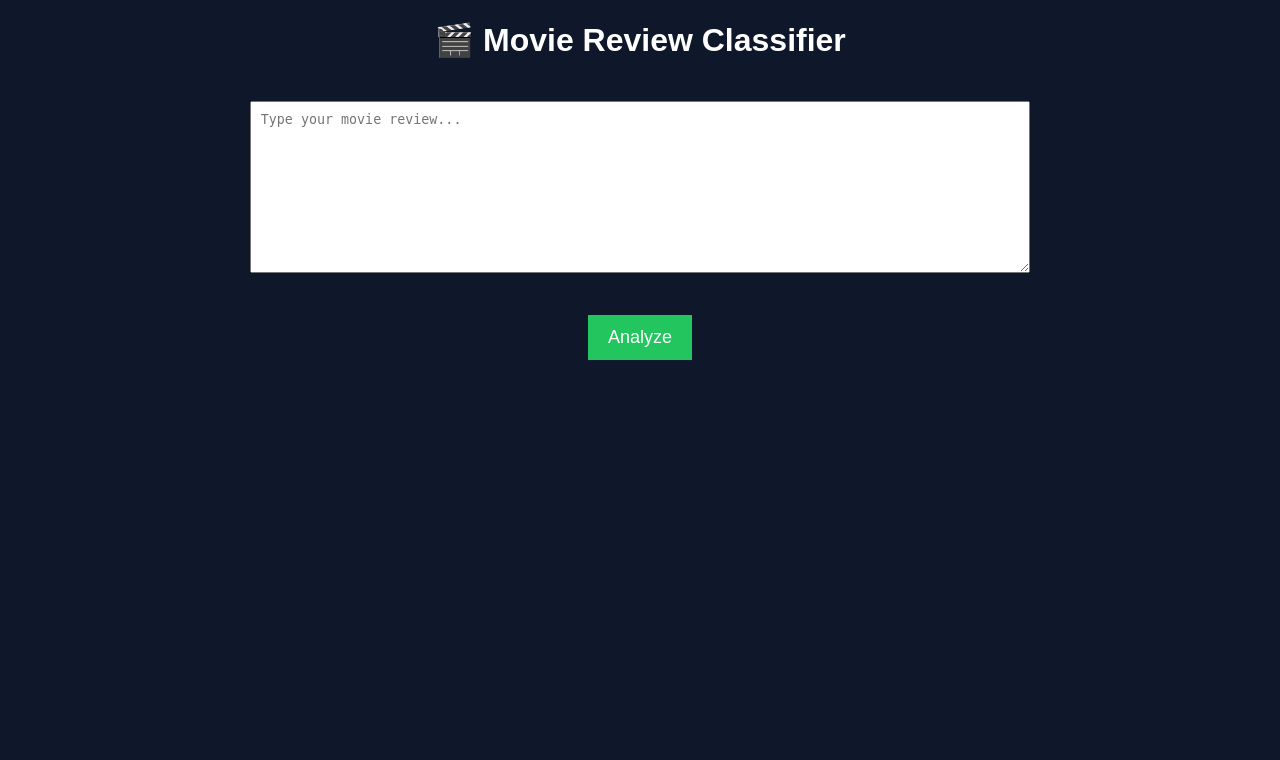
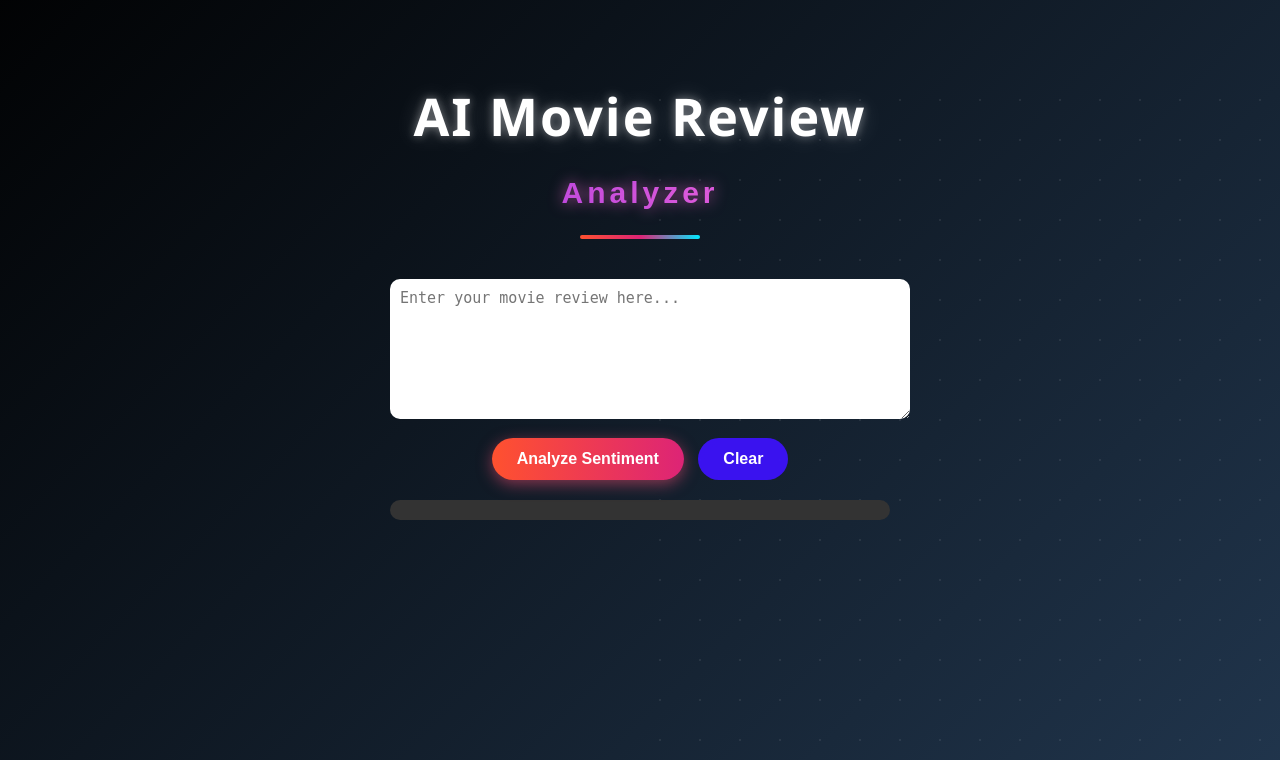
Before and after one commit to AjayKumar91088/movie-review-classifier, a Flask app: page / in a window 1280 px wide. Shown: the top 760 px of the page. Run offline with Flask 3, Linux system fonts and the light colour scheme; parts of the project's set-up code (start-up, migrations or seed data) failed here and were passed over.

Commit message:
Updated UI and fixed prediction logic

```diff
--- a/app.py
+++ b/app.py
@@ -5,13 +5,14 @@ from nltk.corpus import stopwords
 
 app = Flask(__name__)
 
-model = pickle.load(open("model.pkl","rb"))
-vectorizer = pickle.load(open("vectorizer.pkl","rb"))
+# Load model and vectorizer
+model = pickle.load(open("model.pkl", "rb"))
+vectorizer = pickle.load(open("vectorizer.pkl", "rb"))
 
-stop_words = stopwords.words('english')
+stop_words = stopwords.words("english")
+
 
 def clean_text(text):
-
     text = text.lower()
     text = ''.join([c for c in text if c not in string.punctuation])
     words = text.split()
@@ -19,32 +20,39 @@ def clean_text(text):
 
     return " ".join(words)
 
+
 @app.route("/")
 def home():
     return render_template("index.html")
 
+
 @app.route("/predict", methods=["POST"])
 def predict():
 
-    review = request.json["review"]
+    # get text from frontend
+    data = request.get_json()
+    review = data["text"]
 
+    # clean text
     cleaned = clean_text(review)
+
+    # vectorize
     vector = vectorizer.transform([cleaned])
 
-    pred = model.predict(vector)[0]
-    prob = model.predict_proba(vector)[0]
+    # prediction
+    prediction = model.predict(vector)[0]
 
-    confidence = round(max(prob)*100,2)
+    # probability
+    prob = model.predict_proba(vector).max()
 
-    if pred == 1:
-        result = "🎉 Blockbuster"
-    else:
-        result = "💥 Flop"
+    # convert prediction to label
+    result = "🎉 Blockbuster" if prediction == 1 else "💥 Flop"
 
     return jsonify({
         "prediction": result,
-        "confidence": confidence
+        "confidence": float(prob)
     })
+
 
 if __name__ == "__main__":
     app.run(debug=True)
--- a/static/script.js
+++ b/static/script.js
@@ -1,18 +1,47 @@
-async function predict(){
+function predict() {
 
-let review = document.getElementById("review").value;
+    let review = document.getElementById("review").value;
 
-let response = await fetch("/predict",{
-method:"POST",
-headers:{
-"Content-Type":"application/json"
-},
-body:JSON.stringify({review:review})
-})
+    document.getElementById("loader").style.display = "block";
 
-let data = await response.json()
+    fetch("/predict", {
+        method: "POST",
+        headers: {
+            "Content-Type": "application/json"
+        },
+        body: JSON.stringify({ text: review })
+    })
 
-document.getElementById("result").innerHTML =
-data.prediction + "<br>Confidence: " + data.confidence + "%"
+    .then(res => res.json())
+
+    .then(data => {
+
+        document.getElementById("loader").style.display = "none";
+
+        document.getElementById("result").innerHTML =
+            "Prediction: " + data.prediction;
+
+        let confidence = Math.round(data.confidence * 100);
+
+        let bar = document.getElementById("confidence-bar");
+
+        bar.style.width = confidence + "%";
+        bar.innerHTML = confidence + "%";
+
+    });
 
 }
+
+
+function clearText() {
+
+    document.getElementById("review").value = "";
+
+    document.getElementById("result").innerHTML = "";
+
+    let bar = document.getElementById("confidence-bar");
+
+    bar.style.width = "0%";
+    bar.innerHTML = "";
+
+}
--- a/static/style.css
+++ b/static/style.css
@@ -1,27 +1,201 @@
-body{
-background:#0f172a;
-color:white;
-text-align:center;
-font-family:Arial;
+/* BODY BACKGROUND */
+
+body {
+    font-family: Arial;
+    background: linear-gradient(-45deg, #141E30, #243B55, #000000, #1c1c1c);
+    background-size: 400% 400%;
+    animation: gradient 10s ease infinite;
+    color: white;
+    text-align: center;
 }
 
-textarea{
-width:60%;
-height:150px;
-margin:20px;
-padding:10px;
+@keyframes gradient {
+    0% { background-position: 0% 50% }
+    50% { background-position: 100% 50% }
+    100% { background-position: 0% 50% }
 }
 
-button{
-padding:12px 20px;
-background:#22c55e;
-border:none;
-color:white;
-font-size:18px;
-cursor:pointer;
+
+/* STAR BACKGROUND EFFECT */
+
+body::before {
+    content: "";
+    position: fixed;
+    width: 100%;
+    height: 100%;
+    background-image: radial-gradient(white 1px, transparent 1px);
+    background-size: 40px 40px;
+    opacity: 0.08;
+    z-index: -1;
 }
 
-#result{
-margin-top:20px;
-font-size:24px;
+
+/* CONTAINER */
+
+.container {
+    width: 500px;
+    margin: auto;
+    margin-top: 80px;
 }
+
+
+/* TEXT AREA */
+
+textarea {
+    width: 100%;
+    height: 120px;
+    padding: 10px;
+    border-radius: 10px;
+    border: none;
+    font-size: 15px;
+}
+
+
+/* BUTTON BASE STYLE */
+
+button {
+    padding: 12px 25px;
+    margin-top: 15px;
+    font-size: 16px;
+    font-weight: bold;
+    border: none;
+    border-radius: 25px;
+    cursor: pointer;
+    transition: 0.3s;
+}
+
+
+/* ANALYZE BUTTON */
+
+.analyze-btn {
+    background: linear-gradient(90deg, #ff512f, #dd2476);
+    color: white;
+    box-shadow: 0 4px 15px rgba(255, 80, 120, 0.5);
+}
+
+.analyze-btn:hover {
+    transform: scale(1.08);
+    box-shadow: 0 0 20px rgba(67, 16, 221, 0.8);
+}
+
+
+/* CLEAR BUTTON */
+
+.clear-btn {
+    background: #3d12faf2;
+    color: white;
+    margin-left: 10px;
+}
+
+.clear-btn:hover {
+    background: #0dd5dc;
+    transform: scale(1.08);
+}
+
+
+/* LOADER */
+
+.loader {
+    border: 6px solid #f3f3f3;
+    border-top: 6px solid red;
+    border-radius: 50%;
+    width: 40px;
+    height: 40px;
+    margin: 20px auto;
+    display: none;
+    animation: spin 1s linear infinite;
+}
+
+@keyframes spin {
+    0% { transform: rotate(0deg) }
+    100% { transform: rotate(360deg) }
+}
+
+
+/* CONFIDENCE BAR */
+
+.bar-container {
+    width: 100%;
+    background: #333;
+    border-radius: 20px;
+    margin-top: 20px;
+}
+
+#confidence-bar {
+    height: 20px;
+    width: 0%;
+    background: linear-gradient(90deg, #00ff87, #60efff);
+    border-radius: 20px;
+    text-align: center;
+    font-size: 12px;
+    font-weight: bold;
+}
+
+
+/* RESULT BOX */
+
+.result {
+    margin-top: 20px;
+    padding: 15px;
+    border-radius: 10px;
+    font-size: 18px;
+    font-weight: bold;
+}
+
+.positive {
+    color: #00ff9d;
+    box-shadow: 0 0 20px rgba(0, 255, 150, 0.6);
+}
+
+.negative {
+    color: #ff4b4b;
+    box-shadow: 0 0 20px rgba(255, 75, 75, 0.6);
+}
+
+
+/* TITLE AREA */
+
+.title-container {
+    margin-bottom: 40px;
+}
+
+
+/* MAIN TITLE */
+
+.main-title {
+    font-size: 52px;
+    font-weight: 900;
+    letter-spacing: 2px;
+    font-family: 'Segoe UI', Tahoma, sans-serif;
+    color: white;
+    text-shadow:
+        0px 0px 10px rgba(255, 255, 255, 0.4),
+        0px 0px 25px rgba(255, 255, 255, 0.2);
+    margin-bottom: 5px;
+}
+
+
+/* SUB TITLE */
+
+.sub-title {
+    font-size: 30px;
+    font-weight: 800;
+    letter-spacing: 4px;
+    background: linear-gradient(90deg, #8e2de2, #ff6fd8);
+    -webkit-background-clip: text;
+    -webkit-text-fill-color: transparent;
+    text-shadow: 0px 0px 15px rgba(255, 111, 216, 0.7);
+}
+
+
+/* DECORATIVE LINE */
+
+.title-container::after {
+    content: "";
+    display: block;
+    width: 120px;
+    height: 4px;
+    margin: 15px auto;
+    background: linear-gradient(90deg, #ff512f, #dd2476, #00eaff);
+    border-radius: 5px;
+}
--- a/templates/index.html
+++ b/templates/index.html
@@ -1,24 +1,37 @@
 <!DOCTYPE html>
 <html>
-
 <head>
-<title>Movie Review Classifier</title>
-<link rel="stylesheet" href="/static/style.css">
+    <title>AI Movie Review Analyzer</title>
+    <link rel="stylesheet" href="/static/style.css">
 </head>
 
 <body>
 
-<h1>🎬 Movie Review Classifier</h1>
+    <div class="container">
 
-<textarea id="review" placeholder="Type your movie review..."></textarea>
+        <div class="title-container">
+            <h1 class="main-title">AI Movie Review</h1>
+            <h2 class="sub-title">Analyzer</h2>
+        </div>
 
-<br><br>
+        <textarea id="review" placeholder="Enter your movie review here..."></textarea>
 
-<button onclick="predict()">Analyze</button>
+        <br>
 
-<div id="result"></div>
+        <button onclick="predict()" class="analyze-btn">Analyze Sentiment</button>
+        <button onclick="clearText()" class="clear-btn">Clear</button>
 
-<script src="/static/script.js"></script>
+        <div id="loader" class="loader"></div>
+
+        <h2 id="result"></h2>
+
+        <div class="bar-container">
+            <div id="confidence-bar"></div>
+        </div>
+
+    </div>
+
+    <script src="/static/script.js"></script>
 
 </body>
 </html>
```
